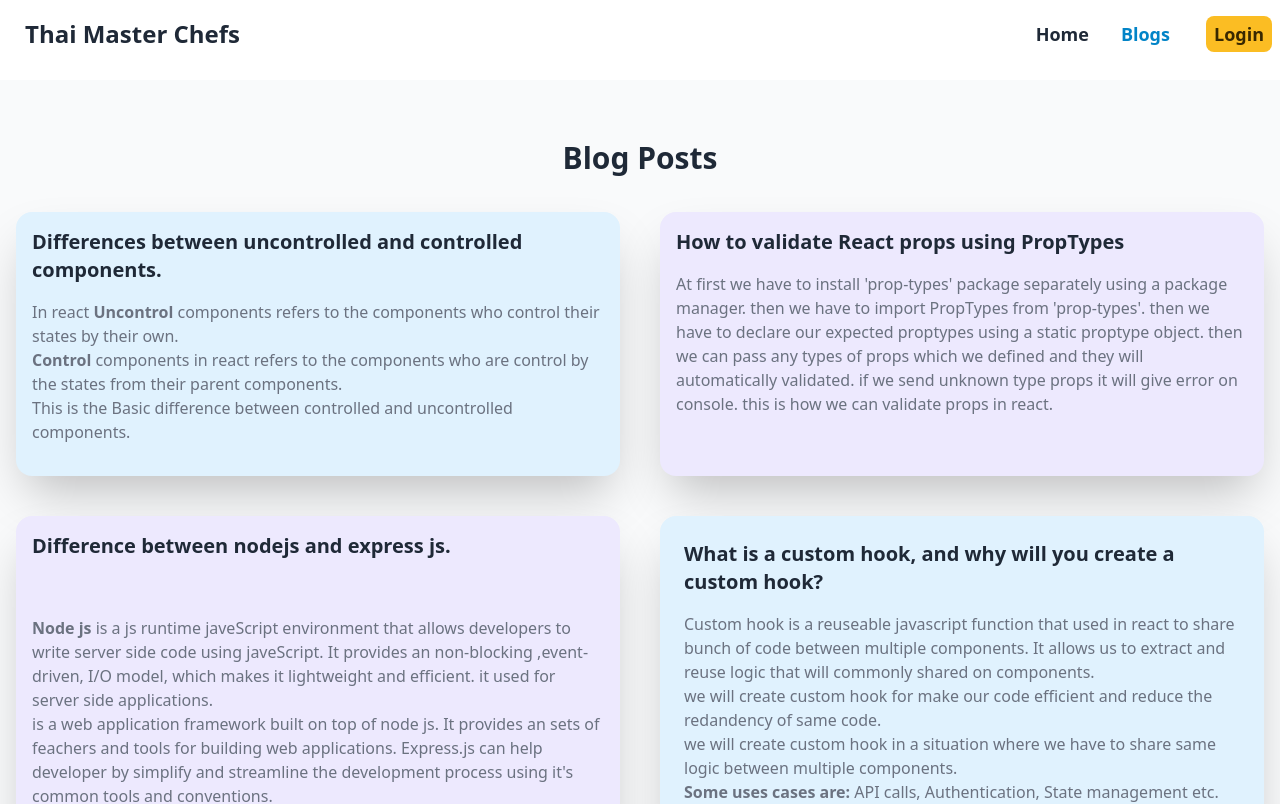
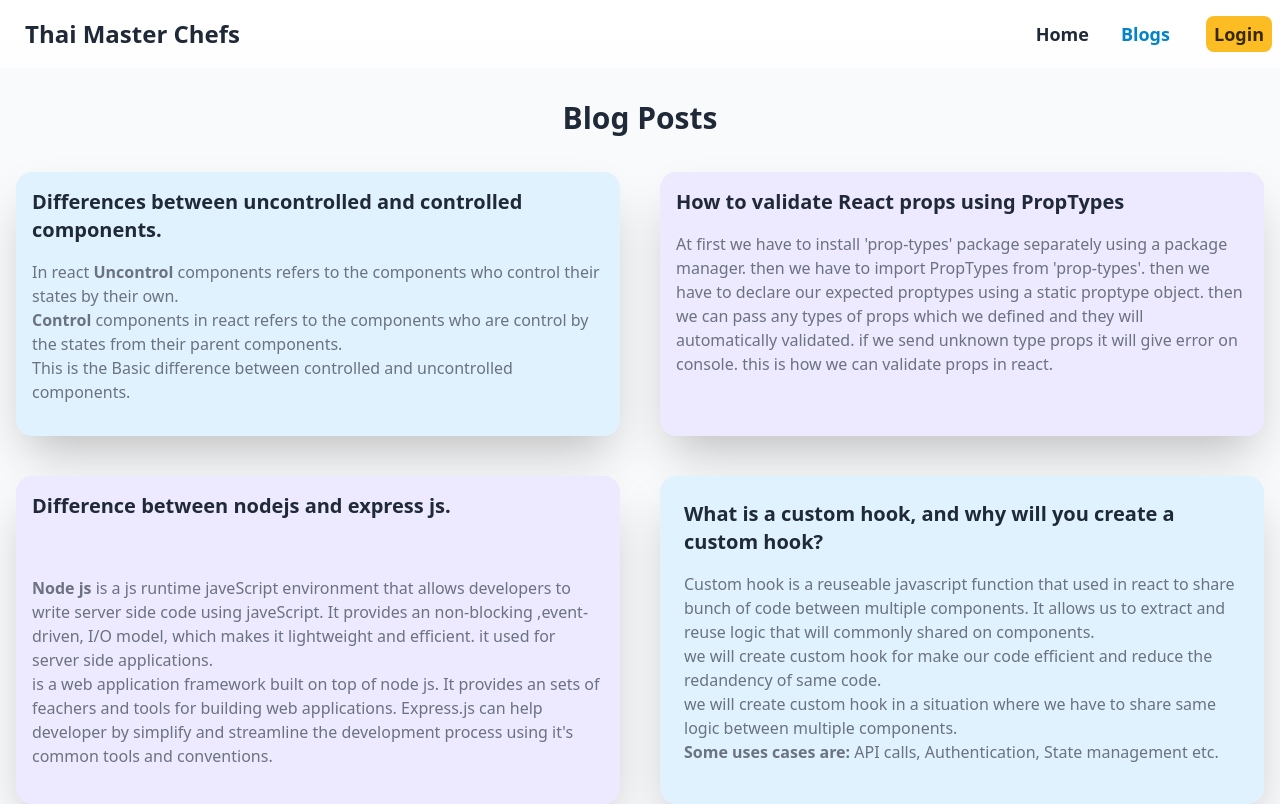
Before and after one commit to emon3455/thai-masterChef, a React (Vite) app: page /blogs in a window 1280 px wide. Shown: the top 804 px of the page. Built offline with nearby package versions, Linux system fonts and the light colour scheme; no server answers.

Commit message:
user name displayed as tooltip while hover on user image

```diff
--- a/src/Components/NavBar.jsx
+++ b/src/Components/NavBar.jsx
@@ -65,7 +65,7 @@ const NavBar = () => {
                                 user
                                 ?
                                 <div className="btn btn-ghost btn-circle avatar">
-                                    <img className='w-7 md:w-10 rounded-full' src={user.photoURL} />
+                                    <img className='w-7 md:w-10 rounded-full' src={user.photoURL} title={`${user.displayName ? user.displayName : ""}`}/>
                                 </div>
                                 :
                                 <li className="p-1 md:px-2 list-none rounded-lg btn-warning text-lg font-semibold"><ActiveLink to="/login">Login</ActiveLink></li>
--- a/src/Pages/Blogs/Blogs.jsx
+++ b/src/Pages/Blogs/Blogs.jsx
@@ -4,7 +4,7 @@ import React from 'react';
 
 const Blogs = () => {
     return (
-        <div className='mt-20 bg-gray-50 py-10'>
+        <div className='mt-10 bg-gray-50 py-10'>
 
             <h1 className='text-3xl font-bold my-5 text-center'>Blog Posts</h1>
 
```
